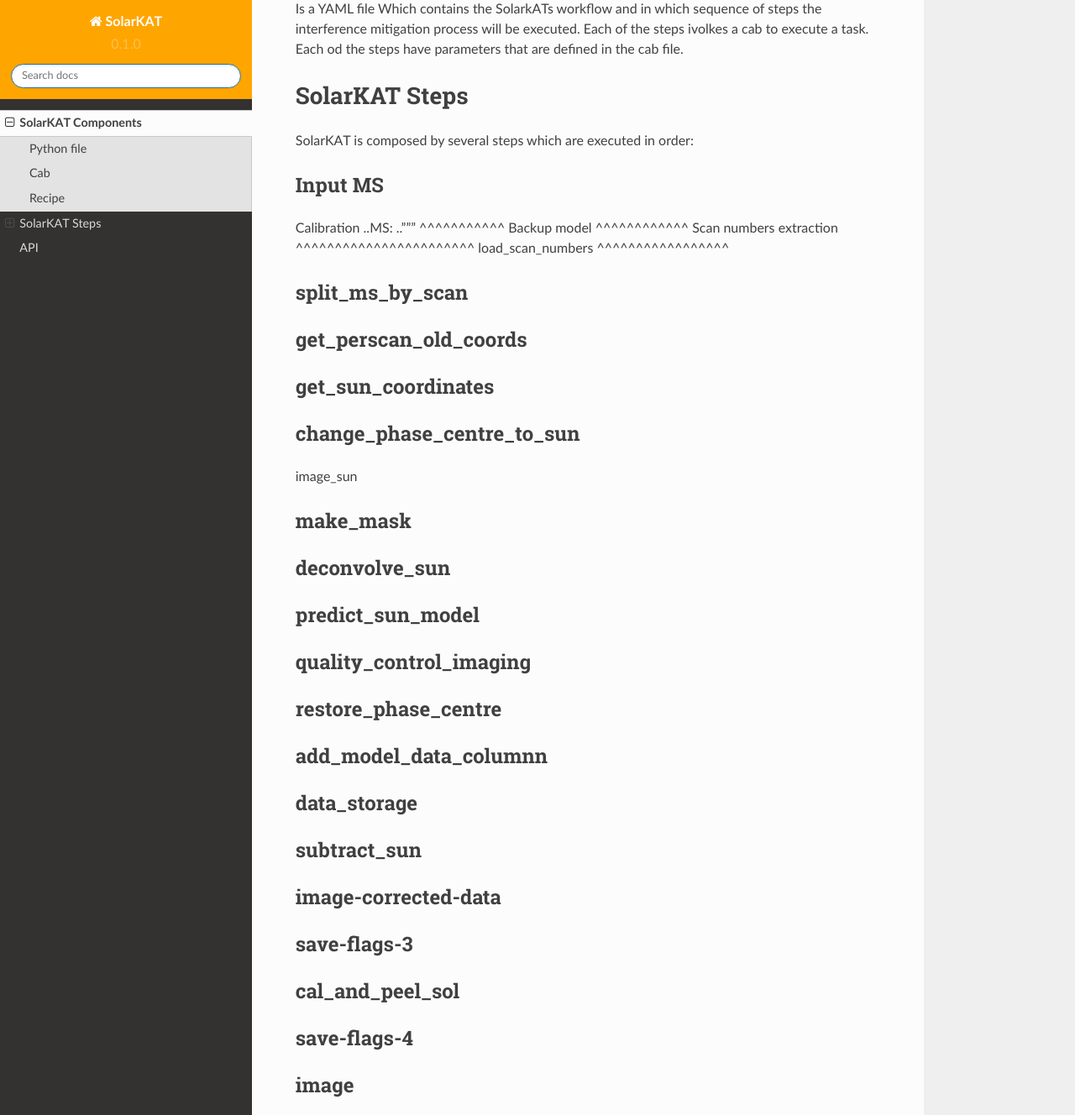
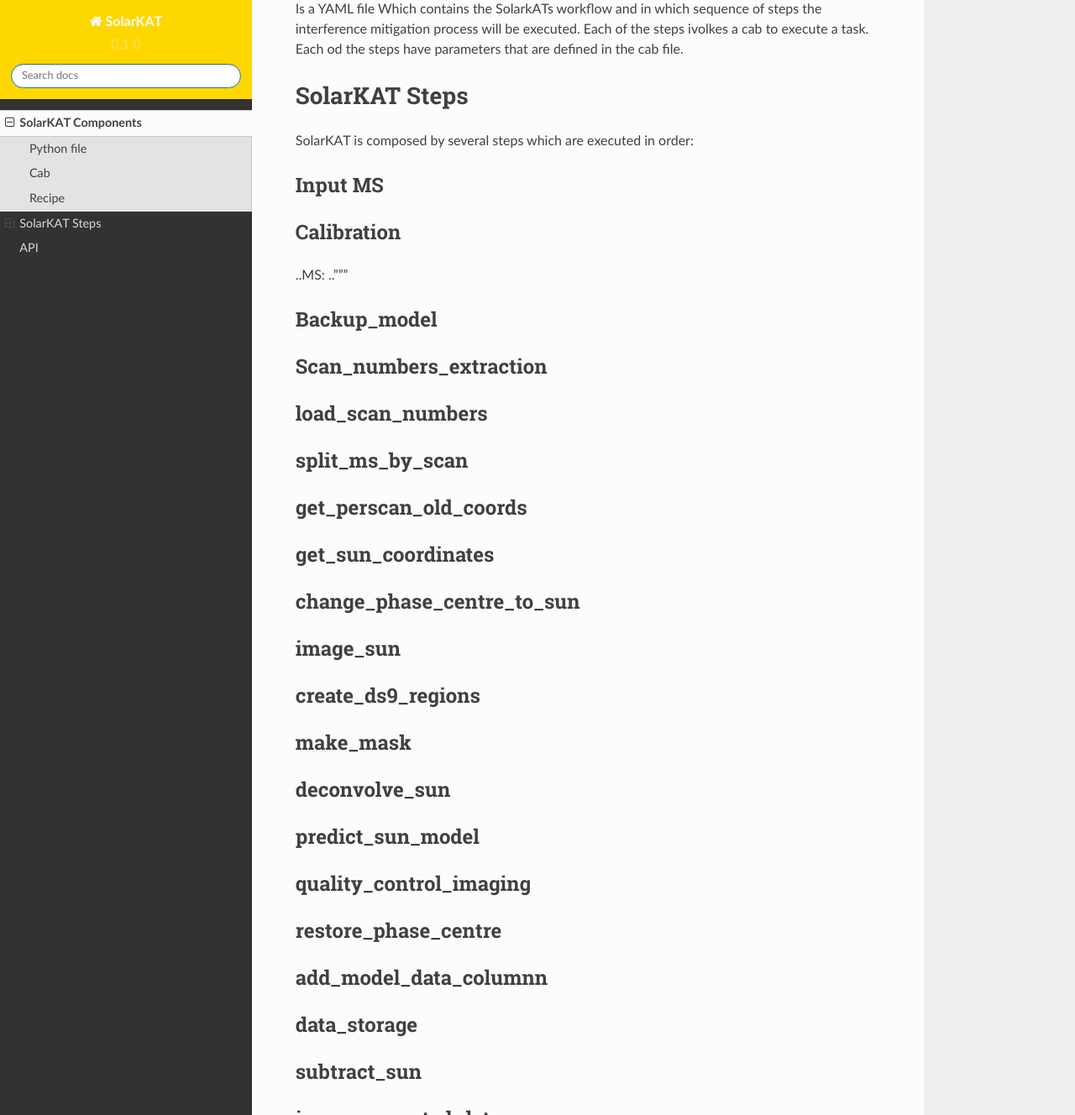
Before and after one commit to Victoria-Samboco/solarkat_docs, a Sphinx documentation site: the page built from docs/source/usage.rst, in a window 1280 px wide and 1400 px high, scrolled down 617 px, cut to the strip 0-1328 px from the top of the window. Shown: the whole strip at 84% size. Built offline with Sphinx 7.4.7 and the Read the Docs theme 2.0.0, drawn with Linux system fonts in a browser that asks for light colours; pages that are not in the unit, such as notebooks, are missing from menus.

Commit message:
Merge remote changes

```diff
--- a/docs/source/conf.py
+++ b/docs/source/conf.py
@@ -33,7 +33,7 @@ html_theme = 'sphinx_rtd_theme'
 
 # Add this line to set the theme options
 html_theme_options = {
-   'style_nav_header_background': '#FFA500', # Orange
+   'style_nav_header_background': '#FFD700',  # Gold
    'logo_link': 'https://solarkat-docs.readthedocs.io/en/latest/#',
 }
 
--- a/docs/source/usage.rst
+++ b/docs/source/usage.rst
@@ -29,7 +29,6 @@ Recipe
 Is a YAML file Which contains the SolarkATs workflow and in which sequence  of steps the interference mitigation process will be executed.  Each of the steps ivolkes a cab to execute a task. Each od the steps have parameters that are defined in the cab file.
 
 
-
 SolarKAT Steps
 --------------
 SolarKAT is composed by several steps which are executed in order:
@@ -37,13 +36,16 @@ SolarKAT is composed by several steps which are executed in order:
 Input MS
 ^^^^^^^^
 Calibration
+^^^^^^^^^^^
 ..MS:
 .."""
-^^^^^^^^^^^
-Backup model
+
+Backup_model
 ^^^^^^^^^^^^
-Scan numbers extraction
+
+Scan_numbers_extraction
 ^^^^^^^^^^^^^^^^^^^^^^^
+
 load_scan_numbers
 ^^^^^^^^^^^^^^^^^
 
@@ -60,7 +62,6 @@ change_phase_centre_to_sun
 ^^^^^^^^^^^^^^^^^^^^^^^^^^
 
 image_sun
-
 ^^^^^^^^^
 create_ds9_regions
 ^^^^^^^^^^^^^^^^^^
@@ -97,8 +98,10 @@ save-flags-3
 
 cal_and_peel_sol
 ^^^^^^^^^^^^^^^^
+
 save-flags-4
 ^^^^^^^^^^^^
+
 image
 ^^^^^
 .. Params:
```
Also changed, not shown: other parts of docs/source/usage.rst (+8 -0 lines).
